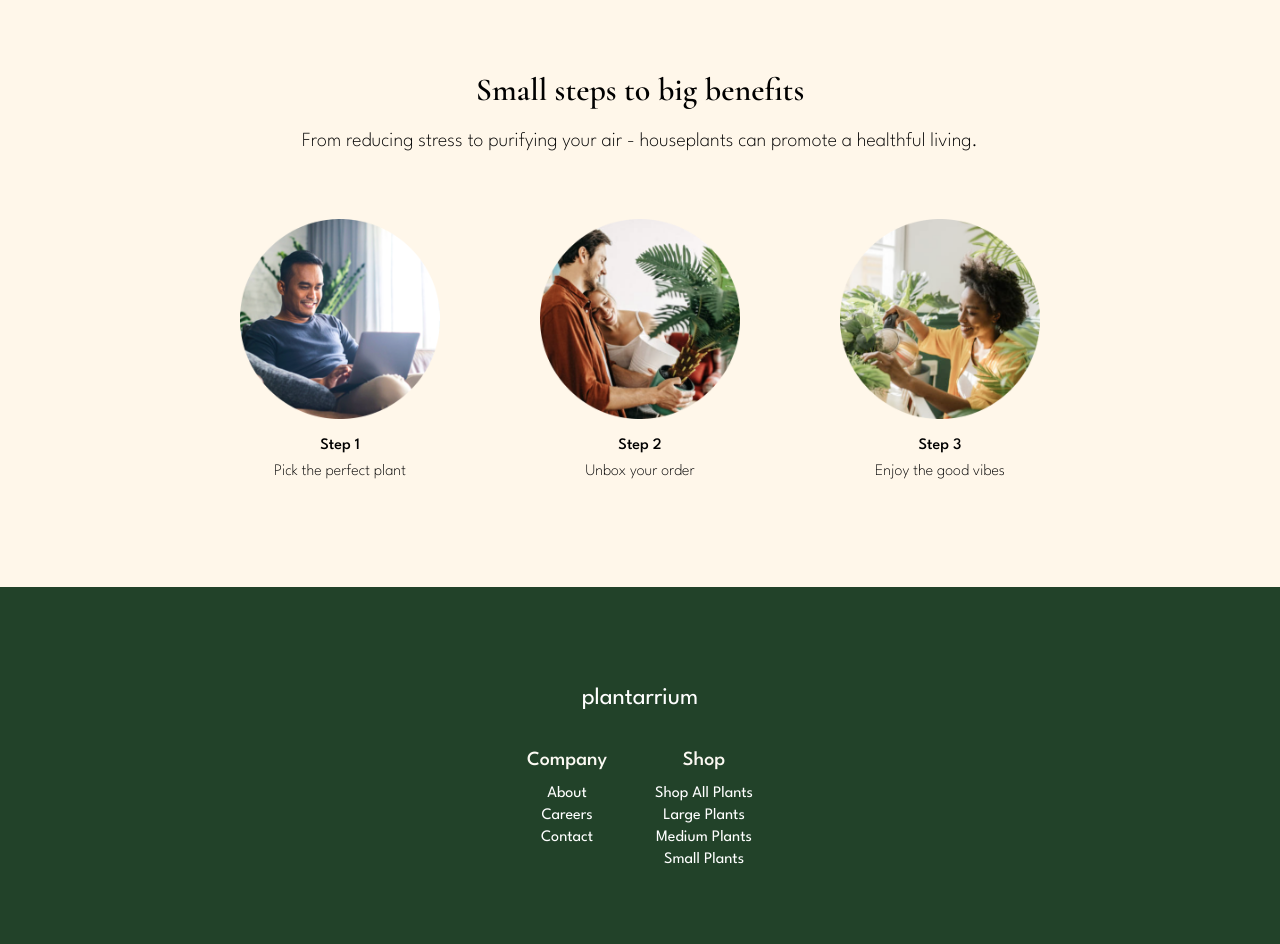
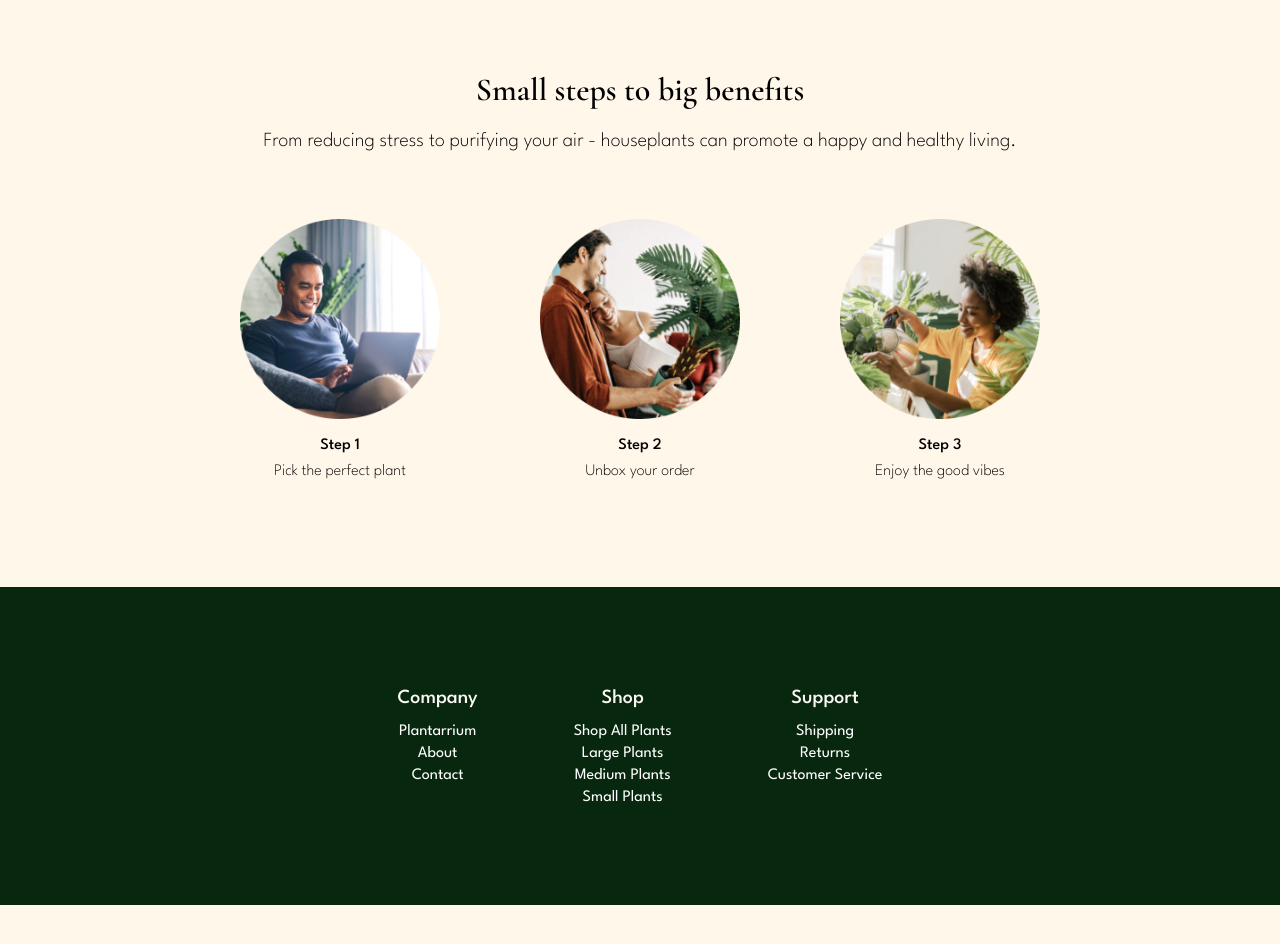
Before and after one commit to 2110-FTB-PT/infinite-loop, a React (Create React App) app: page / in a window 1280 px wide. Shown: the part 460-1404 px from the top of the page. After the commit the page ends 1365 px from the top, so only its background shows below. Built offline with nearby package versions, Linux system fonts and the light colour scheme; no server answers.

Commit message:
updated footer component and added about page

```diff
--- a/src/components/Footer.js
+++ b/src/components/Footer.js
@@ -6,18 +6,14 @@ const Footer = () => {
   return (
     <>
       <div className='footer-container'>
-        <Link to='/' style={{ textDecoration: "none" }}>
-          <div className='footer-logo'>plantarrium</div>
-        </Link>
-
         <div className='footer-links-container'>
           <div className='footer-section-container'>
             <div className='footer-label'>Company</div>
+            <Link to='/' style={{ textDecoration: "none" }}>
+              <div className='footer-link'>Plantarrium</div>
+            </Link>
             <Link to='/about' style={{ textDecoration: "none" }}>
               <div className='footer-link'>About</div>
-            </Link>
-            <Link to='/' style={{ textDecoration: "none" }}>
-              <div className='footer-link'>Careers</div>
             </Link>
             <Link to='/' style={{ textDecoration: "none" }}>
               <div className='footer-link'>Contact</div>
@@ -39,6 +35,19 @@ const Footer = () => {
               <div className='footer-link'>Small Plants</div>
             </Link>
           </div>
+
+          <div className='footer-section-container'>
+            <div className='footer-label'>Support</div>
+            <Link to='/about' style={{ textDecoration: "none" }}>
+              <div className='footer-link'>Shipping</div>
+            </Link>
+            <Link to='/' style={{ textDecoration: "none" }}>
+              <div className='footer-link'>Returns</div>
+            </Link>
+            <Link to='/' style={{ textDecoration: "none" }}>
+              <div className='footer-link'>Customer Service</div>
+            </Link>
+          </div>
         </div>
       </div>
     </>
--- a/src/components/Home.js
+++ b/src/components/Home.js
@@ -39,7 +39,7 @@ const Home = () => {
         <div className='steps-header'>Small steps to big benefits</div>
         <div className='steps-body-copy'>
           From reducing stress to purifying your air - houseplants can promote a
-          healthful living.
+          happy and healthy living.
         </div>
 
         <div className='steps-container'>
--- a/src/style/Footer.css
+++ b/src/style/Footer.css
@@ -1,19 +1,10 @@
 .footer-container {
-  background-color: #224229;
+  background-color: #08270f;
   padding: 96px 16px;
   display: flex;
   flex-flow: column wrap;
   color: #fcf9f3;
   justify-content: center;
-}
-
-.footer-logo {
-  font-size: 24px;
-  line-height: 30px;
-  font-weight: 400;
-  text-align: center;
-  margin-bottom: 32px;
-  color: #fff;
 }
 
 .footer-links-container {
@@ -27,7 +18,7 @@
   flex-flow: column wrap;
   justify-content: flex-start;
   align-items: center;
-  margin: 0px 24px;
+  margin: 0px 48px;
 }
 
 .footer-label {
@@ -42,6 +33,6 @@
   font-size: 16px;
   line-height: 22px;
   font-weight: 400;
-  text-align: center;
+  text-align: left;
   color: #fff;
 }
--- a/src/style/Home.css
+++ b/src/style/Home.css
@@ -42,7 +42,7 @@
   padding: 8px 24px;
   font-size: 18px;
   font-weight: 400;
-  background-color: #224229;
+  background-color: #08270f;
   color: #fff;
   border: none;
   display: flex;
--- a/src/style/Navigation.css
+++ b/src/style/Navigation.css
@@ -16,7 +16,7 @@
   line-height: 36px;
   font-weight: 500;
   text-align: center;
-  color: #224229;
+  color: #08270f;
 }
 
 .nav-icon {
```
